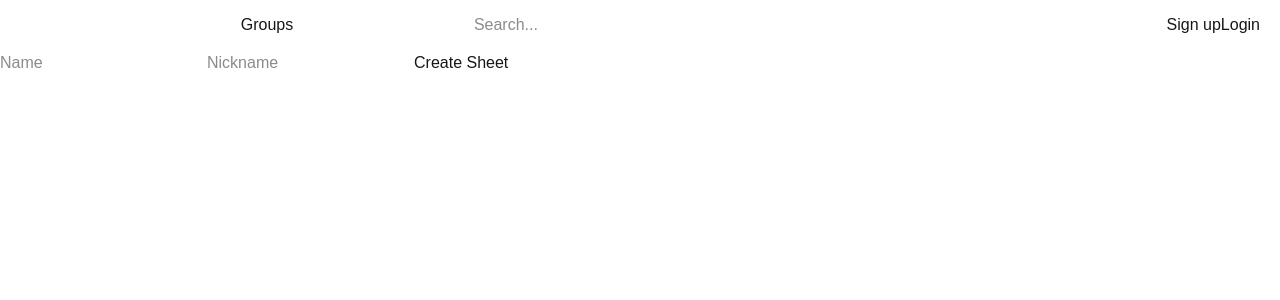
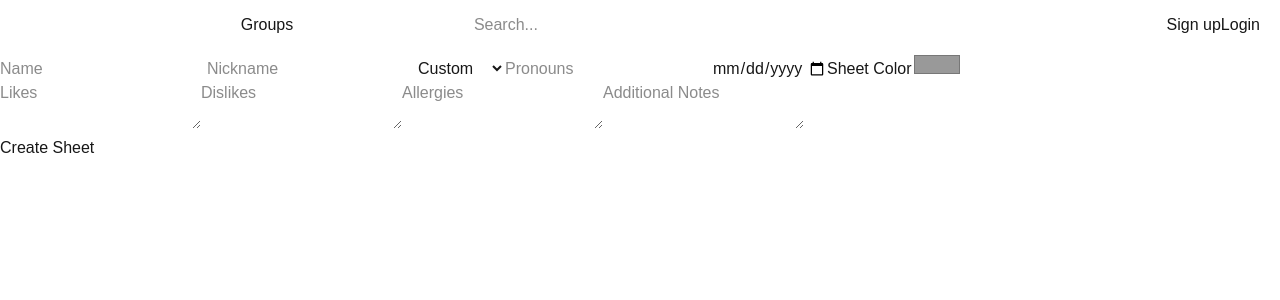
Before and after one commit to 04mHuang/Memsheets, a Next.js app in the folder frontend/: page /groups/1/sheets/add in a window 1280 px wide. Shown: the top 300 px of the page. Built offline with nearby package versions, Linux system fonts and the light colour scheme; no server answers.

Commit message:
Updated: for rest of the sheet form inputs

```diff
--- a/frontend/src/app/components/SheetForm.tsx
+++ b/frontend/src/app/components/SheetForm.tsx
@@ -1,3 +1,7 @@
+"use client";
+
+import React, { useState } from "react";
+
 interface SheetData {
   name: string;
   color: string;
@@ -16,12 +20,25 @@ interface SheetFormProps {
 }
 
 const SheetForm = ({ sheet, setSheet, error }: SheetFormProps) => {
-  const handleChange = (e: React.ChangeEvent<HTMLInputElement | HTMLSelectElement>) => {
+  const pronounsList = ["Unknown", "she/her", "he/him", "they/them"];
+  // Set a recognized value for the select input
+  const [pronouns, setPronouns] = useState(pronounsList.includes(sheet.pronouns) ? sheet.pronouns : "Custom");
+  // Value for maximum date that can be selected
+  const formattedDate = new Date().toISOString().slice(0, 10);
+
+  const handleChange = (e: React.ChangeEvent<HTMLInputElement | HTMLTextAreaElement>) => {
     const { name, value } = e.target;
     setSheet({ ...sheet, [name]: value });
-  }
+  };
+  const handleSelectChange = (e: React.ChangeEvent<HTMLSelectElement>) => {
+    const { value } = e.target;
+    setPronouns(value);
+    setSheet({ ...sheet, pronouns: value });
+  };
+
   return (
     <>
+      <div>
         <input
           type="text"
           name="name"
@@ -40,14 +57,14 @@ const SheetForm = ({ sheet, setSheet, error }: SheetFormProps) => {
           placeholder="Nickname"
           aria-label="Nickname"
         />
-      {/* <select name="pronouns" defaultValue={sheet.pronouns} onChange={handleChange}>
-        <option value="do not know">Do not know</option>
+        <select name="pronouns" value={pronouns} onChange={handleSelectChange}>
+          <option value="Unknown">Unknown</option>
           <option value="she/her">she/her</option>
           <option value="he/him">he/him</option>
           <option value="they/them">they/them</option>
-        <option value="custom">Custom</option>
+          <option value="Custom">Custom</option>
         </select>
-      {sheet.pronouns === "custom" &&
+        {pronouns === "Custom" &&
           <input
             type="text"
             name="pronouns"
@@ -64,7 +81,48 @@ const SheetForm = ({ sheet, setSheet, error }: SheetFormProps) => {
           onChange={handleChange}
           value={sheet.birthday}
           aria-label="Birthday"
-      /> */}
+          max={formattedDate}
+        />
+        <label>
+          Sheet Color
+          <input
+            type="color"
+            name="color"
+            onChange={handleChange}
+            value={sheet.color}
+          />
+        </label>
+      </div>
+      <div>
+        <textarea
+          name="likes"
+          onChange={handleChange}
+          value={sheet.likes}
+          placeholder="Likes"
+          aria-label="Likes"
+        />
+        <textarea
+          name="dislikes"
+          onChange={handleChange}
+          value={sheet.dislikes}
+          placeholder="Dislikes"
+          aria-label="Dislikes"
+        />
+        <textarea
+          name="allergies"
+          onChange={handleChange}
+          value={sheet.allergies}
+          placeholder="Allergies"
+          aria-label="Allergies"
+        />
+        <textarea
+          name="notes"
+          onChange={handleChange}
+          value={sheet.notes}
+          placeholder="Additional Notes"
+          aria-label="Additional Notes"
+        />
+      </div>
     </>
   );
 }
--- a/frontend/src/app/groups/[group_id]/sheets/[sheet_id]/page.tsx
+++ b/frontend/src/app/groups/[group_id]/sheets/[sheet_id]/page.tsx
@@ -13,7 +13,7 @@ const Sheet = () => {
   // Fields will never be null
   const [sheet, setSheet] = useState({
     "name": "",
-    "color": "",
+    "color": "#999999",
     "nickname": "",
     "pronouns": "",
     "birthday": "",
@@ -40,7 +40,6 @@ const Sheet = () => {
       }
       try {
         const res = await axiosInstance.post(`/sheets/${sheet_id}/edit`, sheet);
-        console.log(res);
         setSheet(res.data.sheet);
       }
       catch (error) {
--- a/frontend/src/app/groups/[group_id]/sheets/add/page.tsx
+++ b/frontend/src/app/groups/[group_id]/sheets/add/page.tsx
@@ -11,7 +11,7 @@ const EditSheet = () => {
   const { group_id } = params;
   const [sheet, setSheet] = useState({
       "name": "",
-      "color": "",
+      "color": "#999999",
       "nickname": "",
       "pronouns": "",
       "birthday": "",
```
Lines whose indentation alone changed are shown as unchanged.
